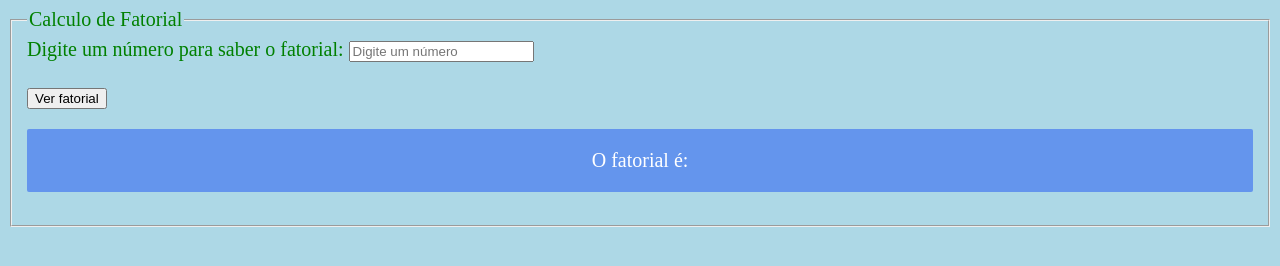
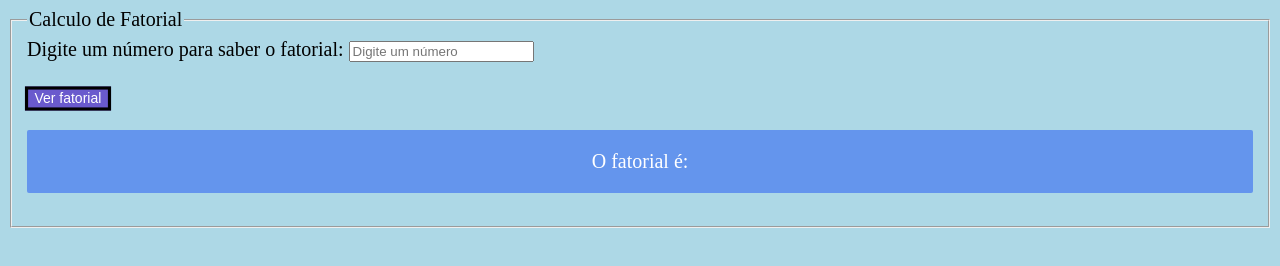
Before and after one commit to Lucianoquintela/Calculo-de-Fatorial-com-javascript, a plain HTML site: page index.html in a window 1280 px wide. Drawn offline with Linux system fonts and the light colour scheme.

Commit message:
Adicionado novas cores e animações.css
Atualizado botão
Novas cores e animações
Alterado cor do body

```diff
--- a/style.css
+++ b/style.css
@@ -1,6 +1,6 @@
 body{
     background-color:lightblue;
-    color:green;
+    color:Gn;
     font-size:20px;
 }
 
@@ -12,3 +12,20 @@ p {
     color:#fff;
 
 }
+
+button{
+   background-color:SlateBlue ;
+   cursor:pointer;
+   transform: scale(1.05);
+   transition: 0.2s ease-in-out;
+   color:white;
+   border:solid black;
+
+
+}
+
+button:hover{
+    background-color:SteelBlue ;
+    border:solid white ;
+    color:Lime;
+}
```
